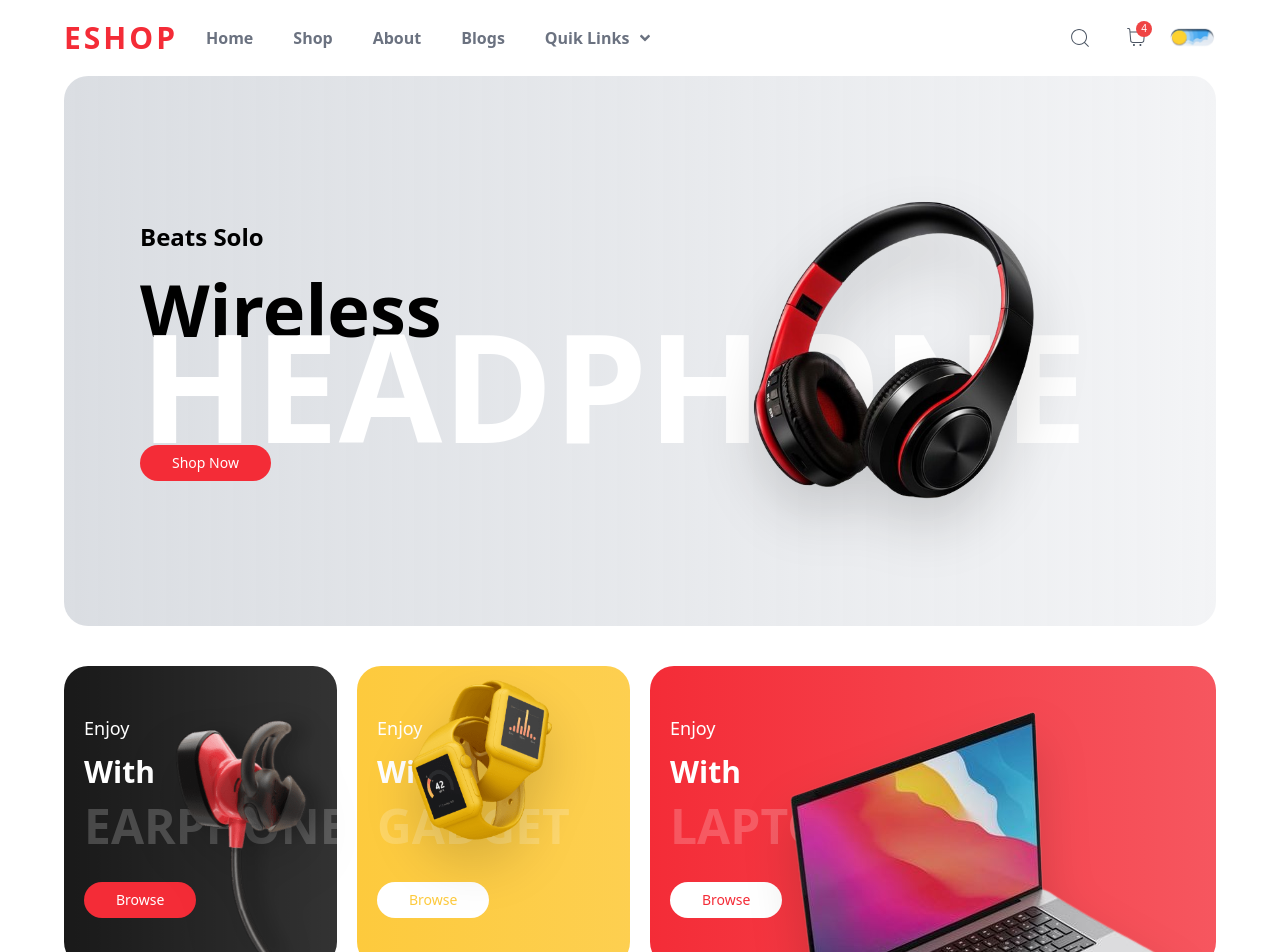
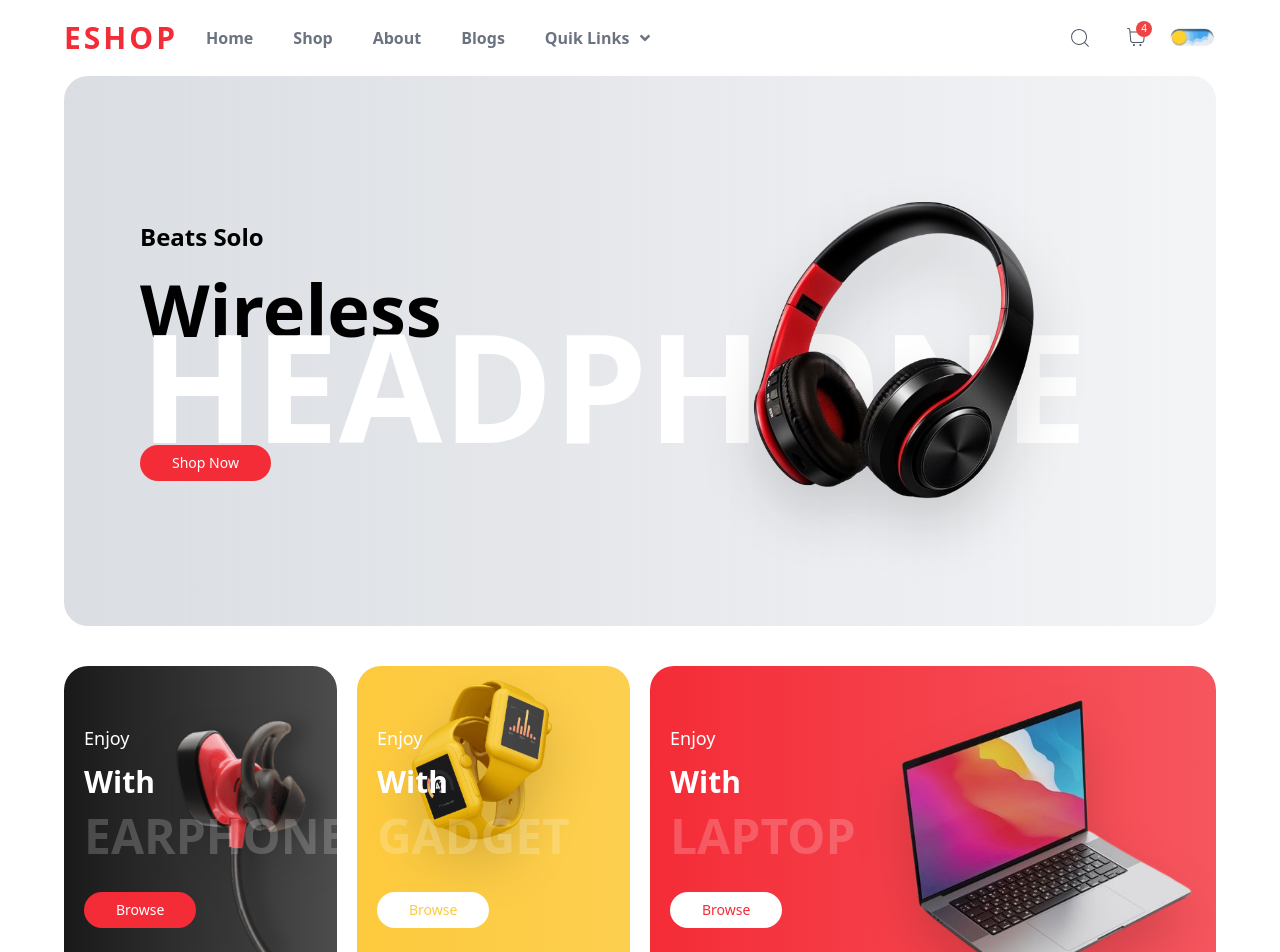
Before and after one commit to Yousef-116/tailwind-tutorial, a Next.js app: page / in a window 1280 px wide. Shown: the top 952 px of the page. Built offline with nearby package versions, Linux system fonts and the light colour scheme.

Commit message:
green img not working

```diff
--- a/app/components/Category/Category.tsx
+++ b/app/components/Category/Category.tsx
@@ -9,11 +9,13 @@
         title: 'With',
         title2: 'Earphone',
         image: "/assets/category/earphone.png",
+        imageWidth: "w-[320px]",
         bgColorFrom: "from-black/90",
-        bgColorTo: "to-black/80",
+        bgColorTo: "to-black/70",
         cols: "",
         btnbgColor: "bg-primary",
         btnTextColor: "text-white",
+        imgPosition:"top-0"
 
     },
     {
@@ -22,12 +24,14 @@
         title: 'With',
         title2: 'Gadget',
         image: 'assets/category/watch.png',
+        imageWidth: "w-[320px]",
         bgColorFrom: "from-[#fdca3d]",
         bgColorTo: "to-[#fdca3d]/90",
         bgColor: "bg-[#fdca3d]",
         cols: "",
         btnbgColor: "bg-white",
         btnTextColor: "text-[#fdca3d]",
+        imgPosition:"top-0"
     },
     {
         id: 3,
@@ -35,12 +39,14 @@
         title: 'With',
         title2: 'Laptop',
         image: 'assets/category/macbook.png',
+        imageWidth: "w-[350px]",
         bgColorFrom: "from-primary",
         bgColorTo: "to-primary/80",
         bgColor: "primary",
         cols: "col-span-2",
         btnbgColor: "bg-white",
         btnTextColor: "text-primary",
+        imgPosition:"top-0"
 
     }
     , {
@@ -49,27 +55,32 @@
         title: 'With',
         title2: 'PS4',
         image: "assets/category/gaming.png",
+        imageWidth: "w-[320px]",
         bgColorFrom: "from-gray-400",
         bgColorTo: "to-gray-100",
         bgColor: "gray-300/80",
         cols: "col-span-2",
         btnbgColor: "bg-primary",
         btnTextColor: "text-white",
+        imgPosition:"top-0"
 
     },
     {
         id: 5,
         subtitles: "Enjoy",
         title: 'With',
-        title2: 'Earphone',
-        image: 'assets/category/vr.png',
+        title2: 'VR',
+        image: 'assets/category/smartwatch2-removebg-preview.png',
+        // image: 'assets/category/vr.png',
+        imageWidth: "w-[300px]",
         bgColorFrom: "from-green-500",
         bgColorTo: "to-green-500/90",
         bgColor: "green-900",
         cols: "",
         btnbgColor: "bg-white",
         btnTextColor: "text-green-500",
-
+        imgPosition:"button-0"
+        //imgPosition:"-translate-y-1/2"
     },
     {
         id: 6,
@@ -77,12 +88,14 @@
         title: 'With',
         title2: 'Gadget',
         image: 'assets/category/speaker.png',
+        imageWidth: "w-[300px]",
         bgColorFrom: "from-blue-500",
         bgColorTo: "to-blue-500/90",
         bgColor: "blue-900",
         cols: "",
         btnbgColor: "bg-white",
         btnTextColor: "text-blue-500",
+        imgPosition:"top-0"
 
     }
 ]
@@ -105,11 +118,13 @@
                     ${data.bgColorTo}
                         rounded-3xl
                         relative
+                        flex
+                        overflow-hidden
 
                         `} key={data.id}>
                     <div className='
                     w-full grid grid-cols-1
-                            sm:grid-cols-2  min-h-[300px]
+                            sm:grid-cols-2  min-h-[320px]
                             justify-center items-center
                             pd-2 sm:pd-0
                             '>
@@ -142,11 +157,13 @@
                         {/* img section */}
                         <div className='order-1
                                 sm:order-2'><img src={data.image} alt=""
-                                className='  h-fit
-                                   top-0
+                                className={`
+                                    ${data.imageWidth}
+                                   ${data.imgPosition}
                                    right-0
+
                                 drop-shadow-2xl
-                                absolute z-50' /></div>
+                                absolute `} /></div>
                     </div>
                 </div>
             ))}
```
